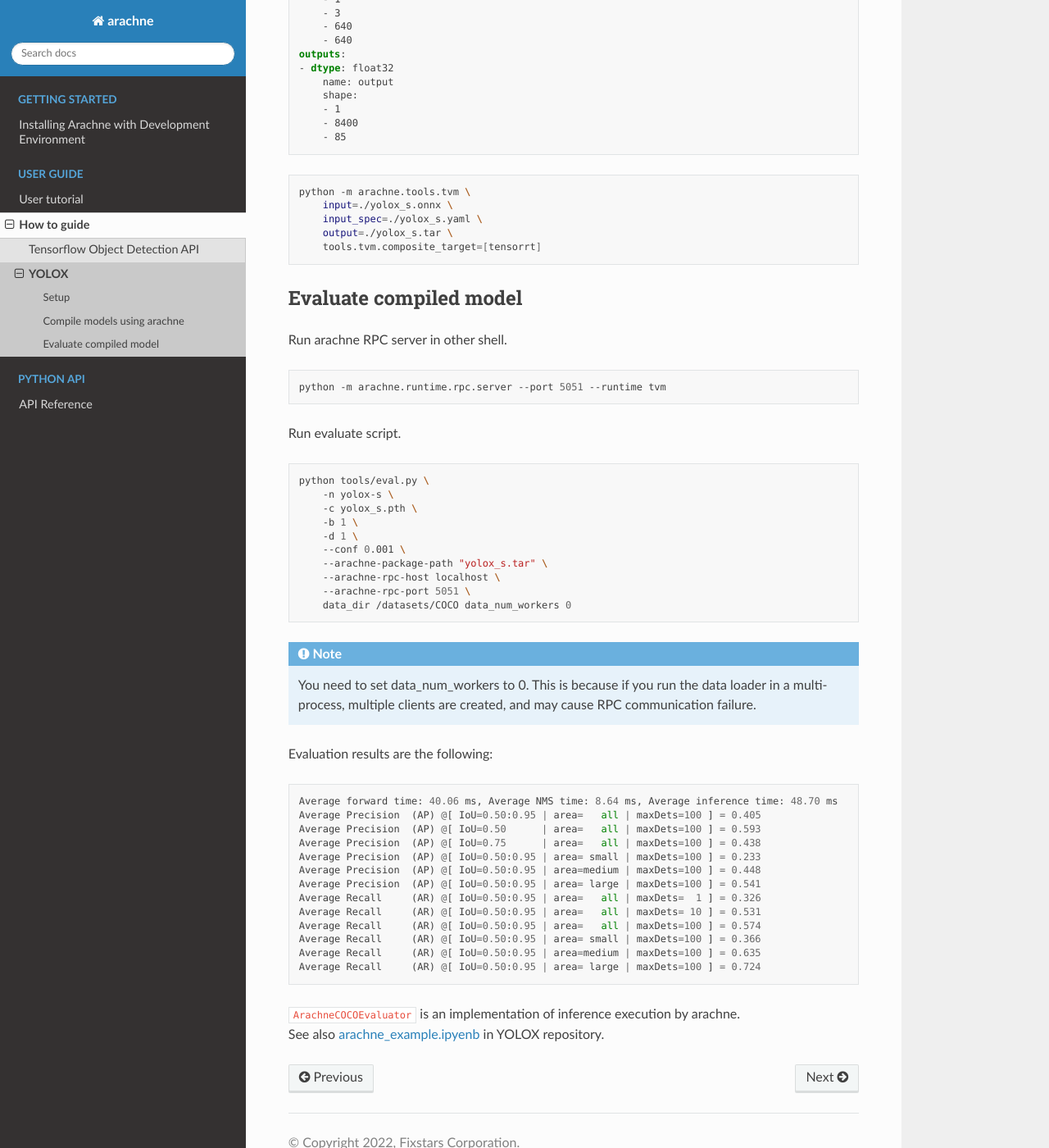
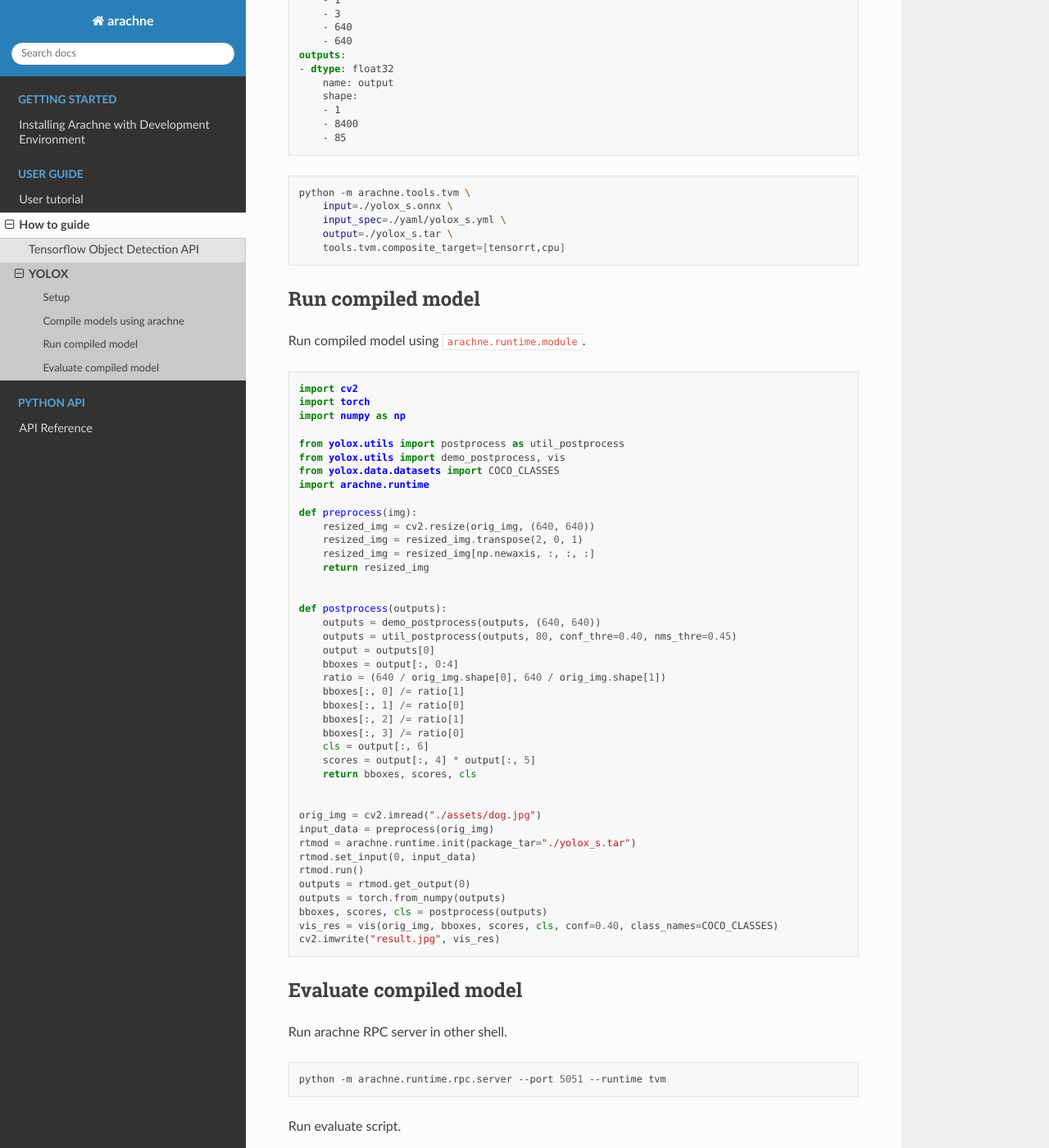
Before and after one commit to fixstars/arachne, a Sphinx documentation site: the page built from docs/guides/yolox.rst, in a window 1280 px wide and 1400 px high, scrolled down 1310 px. Shown: the whole window at 82% size. Built offline with Sphinx 7.4.7 and the Read the Docs theme 2.0.0, drawn with Linux system fonts in a browser that asks for light colours; some of the changed text lies outside the part shown.

Commit message:
update yolox document

```diff
--- a/docs/guides/yolox.rst
+++ b/docs/guides/yolox.rst
@@ -25,7 +25,7 @@ Clone YOLOX repository and open the directory in vscode and run :code:`Remote-Co
     code ./YOLOX
 
 | The following steps are done inside the docker container.
-| Run `setup_arachne.sh` to setup virtual environment and install requirements for YOLOX.
+| Run :code:`setup_arachne.sh` to setup virtual environment and install requirements for YOLOX.
 
 .. code:: bash
 
@@ -49,8 +49,9 @@ Export :code:`yolox_s.pth` in onnx format.
     wget https://github.com/Megvii-BaseDetection/YOLOX/releases/download/0.1.1rc0/yolox_s.pth
     python tools/export_onnx.py --output-name yolox_s.onnx -n yolox-s -c yolox_s.pth
 
-Create :code:`yolox_s.yaml` as the following, and compile yolox-s with :code:`arachne.tools`.
+Compile yolox-s with :code:`arachne.tools`.
 You can select :code:`cpu, cuda, or tensorrt` for :code:`tools.tvm.composite_target`.
+Model spec is defined in :code:`yaml/yolox-s.yml`:
 
 .. code:: yaml
 
@@ -74,9 +75,58 @@ You can select :code:`cpu, cuda, or tensorrt` for :code:`tools.tvm.composite_tar
 
     python -m arachne.tools.tvm \
         input=./yolox_s.onnx \
-        input_spec=./yolox_s.yaml \
+        input_spec=./yaml/yolox_s.yml \
         output=./yolox_s.tar \
-        tools.tvm.composite_target=[tensorrt]
+        tools.tvm.composite_target=[tensorrt,cpu]
+
+Run compiled model
+##################
+
+Run compiled model using :code:`arachne.runtime.module`.
+
+.. code:: python
+
+    import cv2
+    import torch
+    import numpy as np
+
+    from yolox.utils import postprocess as util_postprocess
+    from yolox.utils import demo_postprocess, vis
+    from yolox.data.datasets import COCO_CLASSES
+    import arachne.runtime
+
+    def preprocess(img):
+        resized_img = cv2.resize(orig_img, (640, 640))
+        resized_img = resized_img.transpose(2, 0, 1)
+        resized_img = resized_img[np.newaxis, :, :, :]
+        return resized_img
+
+
+    def postprocess(outputs):
+        outputs = demo_postprocess(outputs, (640, 640))
+        outputs = util_postprocess(outputs, 80, conf_thre=0.40, nms_thre=0.45)
+        output = outputs[0]
+        bboxes = output[:, 0:4]
+        ratio = (640 / orig_img.shape[0], 640 / orig_img.shape[1])
+        bboxes[:, 0] /= ratio[1]
+        bboxes[:, 1] /= ratio[0]
+        bboxes[:, 2] /= ratio[1]
+        bboxes[:, 3] /= ratio[0]
+        cls = output[:, 6]
+        scores = output[:, 4] * output[:, 5]
+        return bboxes, scores, cls
+
+
+    orig_img = cv2.imread("./assets/dog.jpg")
+    input_data = preprocess(orig_img)
+    rtmod = arachne.runtime.init(package_tar="./yolox_s.tar")
+    rtmod.set_input(0, input_data)
+    rtmod.run()
+    outputs = rtmod.get_output(0)
+    outputs = torch.from_numpy(outputs)
+    bboxes, scores, cls = postprocess(outputs)
+    vis_res = vis(orig_img, bboxes, scores, cls, conf=0.40, class_names=COCO_CLASSES)
+    cv2.imwrite("result.jpg", vis_res)
 
 Evaluate compiled model
 #######################
```
